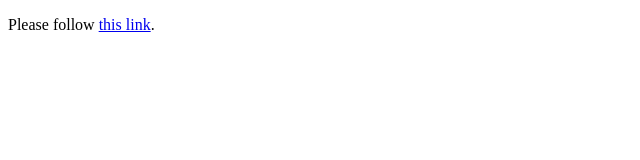
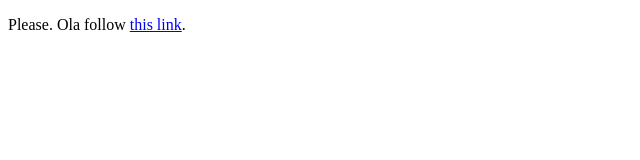
Before and after one commit to mudasiru-mubarak/mudar, a plain HTML site: page Index.html in a window 1280 px wide. Shown: the full height of the page, 0-640 px from the left. Drawn offline with Linux system fonts and the light colour scheme.

Commit message:
Index.html

```diff
--- a/Index.html
+++ b/Index.html
@@ -4,6 +4,6 @@
     <meta http-equiv="refresh" content="7; url='https://www.w3docs.com'" />
   </head>
   <body>
-    <p>Please follow <a href="https://www.w3docs.com">this link</a>.</p>
+    <p>Please.  Ola  follow <a href="https://www.w3docs.com">this link</a>.</p>
   </body>
 </html>
```
